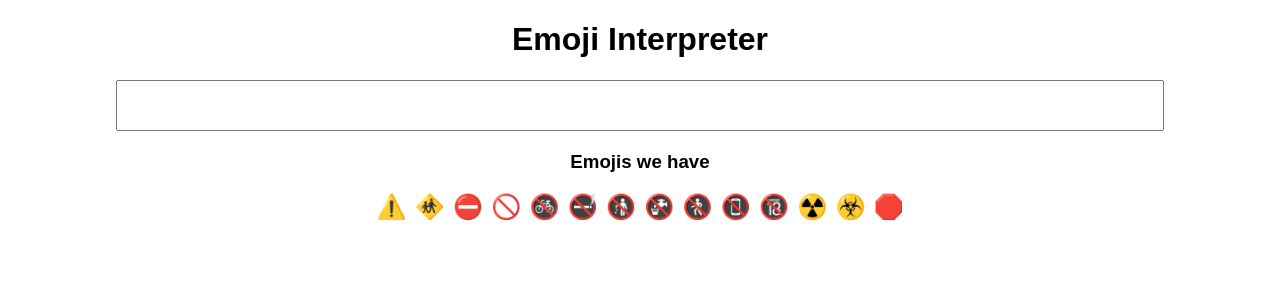
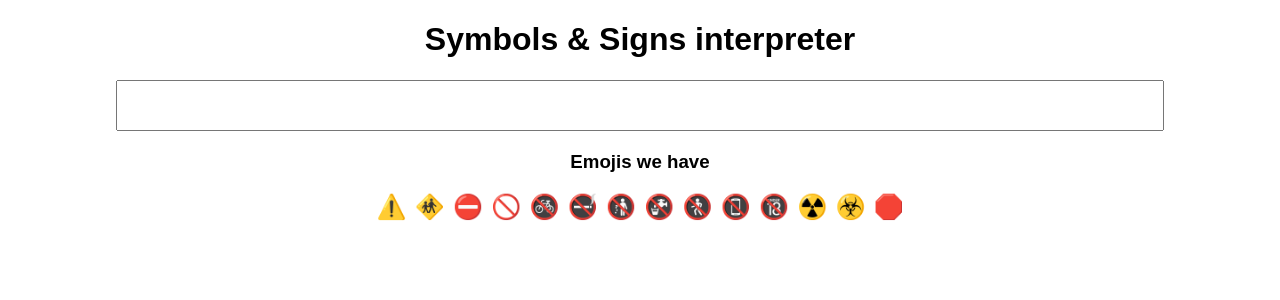
Before and after one commit to Meghana-sk/Symbol-Signs-Interpreter, a React (Create React App) app: page / in a window 1280 px wide. Shown: the top 300 px of the page. Built offline with nearby package versions, Linux system fonts and the light colour scheme.

Commit message:
refactor:altered heading of the page

```diff
--- a/src/App.js
+++ b/src/App.js
@@ -45,7 +45,7 @@ export default function App() {
 
   return (
     <div className="App">
-      <h1>Emoji Interpreter</h1>
+      <h1>Symbols & Signs interpreter</h1>
       <input onChange={onEmojiHandler}></input>
       <h2>{emojiInput}</h2>
       <h3>Emojis we have</h3>
```
